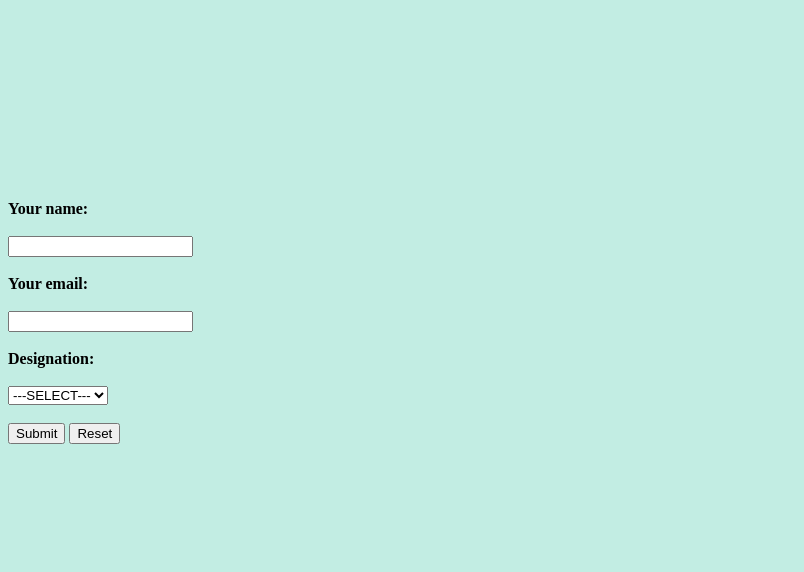
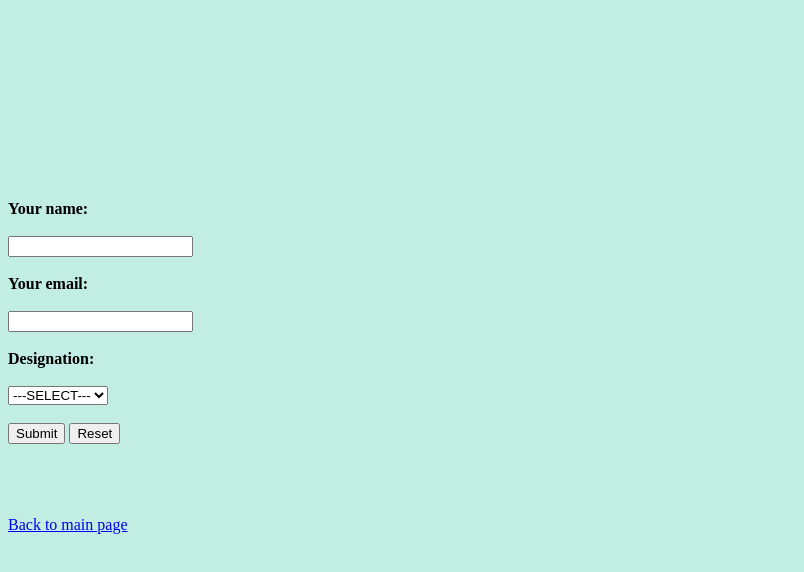
Before and after one commit to MohammedRayid/Portfolio-Prototype, a plain HTML site: page contact-me.html in a window 1280 px wide. Shown: the part 60-632 px from the top of the page, without its empty margins (0-804 px from the left). Drawn offline with Linux system fonts and the light colour scheme.

Commit message:
Update contact-me.html
Redirect reference to main page from secondary pages.

```diff
--- a/contact-me.html
+++ b/contact-me.html
@@ -25,5 +25,7 @@
         <input type="submit">
         <input type="reset">
     </form>
+    <br><br><br><br>
+    <a href="index.html">Back to main page</a>
 </body>
 </html>
```
